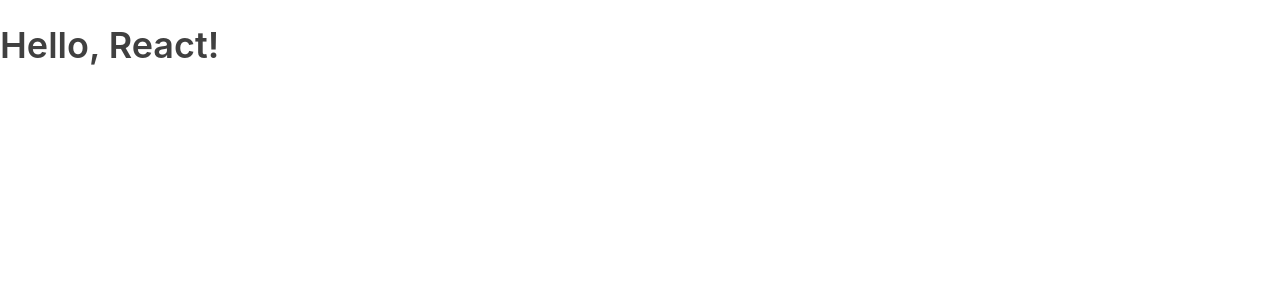
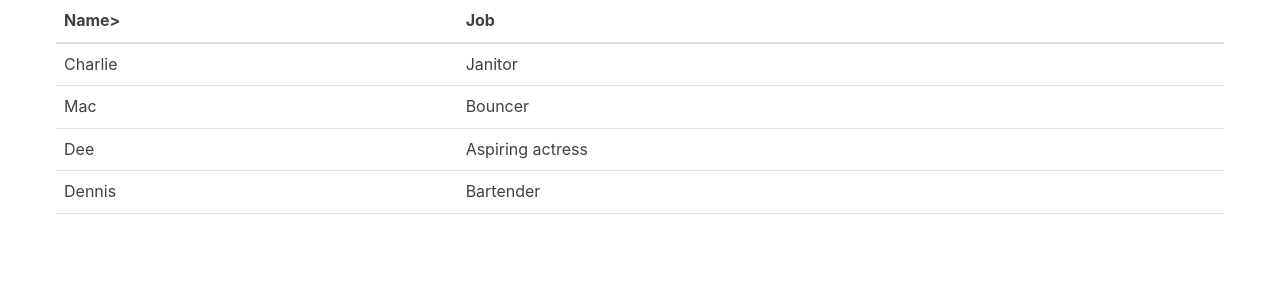
Before and after one commit to shinodogg/Getting-Started-with-React, a React (Create React App) app in the folder react-tutorial/: page / in a window 1280 px wide. Shown: the top 300 px of the page. Built offline with nearby package versions, Linux system fonts and the light colour scheme.

Commit message:
add Table

```diff
--- a/react-tutorial/src/App.js
+++ b/react-tutorial/src/App.js
@@ -1,18 +1,11 @@
 import React, { Component } from 'react';
-import logo from './logo.svg';
-import './App.css';
+import Table from './Table';
 
 class App extends Component {
   render() {
     return (
-      <div className="App">
-        <header className="App-header">
-          <img src={logo} className="App-logo" alt="logo" />
-          <h1 className="App-title">Welcome to React</h1>
-        </header>
-        <p className="App-intro">
-          To get started, edit <code>HOGE</code> and save to reload.
-        </p>
+      <div className="container">
+          <Table />
       </div>
     );
   }
--- /dev/null
+++ b/react-tutorial/src/Table.js
@@ -0,0 +1,37 @@
+import React, { Component } from 'react';
+
+class Table extends Component {
+    render() {
+        return (
+            <table>
+                <thead>
+                    <tr>
+                        <th>Name></th>
+                        <th>Job</th>
+                    </tr>
+                </thead>
+                <tbody>
+                    <tr>
+                        <td>Charlie</td>
+                        <td>Janitor</td>
+                    </tr>
+                    <tr>
+                        <td>Mac</td>
+                        <td>Bouncer</td>
+                    </tr>
+                    <tr>
+                        <td>Dee</td>
+                        <td>Aspiring actress</td>
+                    </tr>
+                    <tr>
+                        <td>Dennis</td>
+                        <td>Bartender</td>
+                    </tr>
+                </tbody>
+            </table>
+
+        );
+    }
+}
+
+export default Table;
--- a/react-tutorial/src/index.js
+++ b/react-tutorial/src/index.js
@@ -1,15 +1,6 @@
-import React, { Component } from 'react';
+import React from 'react';
 import ReactDOM from 'react-dom';
+import App from './App'
 import './index.css';
 
-class App extends Component {
-    render() {
-        return (
-            <div className="App">
-                <h1>Hello, React!</h1>
-            </div>
-        )
-    }
-}
-
 ReactDOM.render(<App />, document.getElementById('root'));
```
